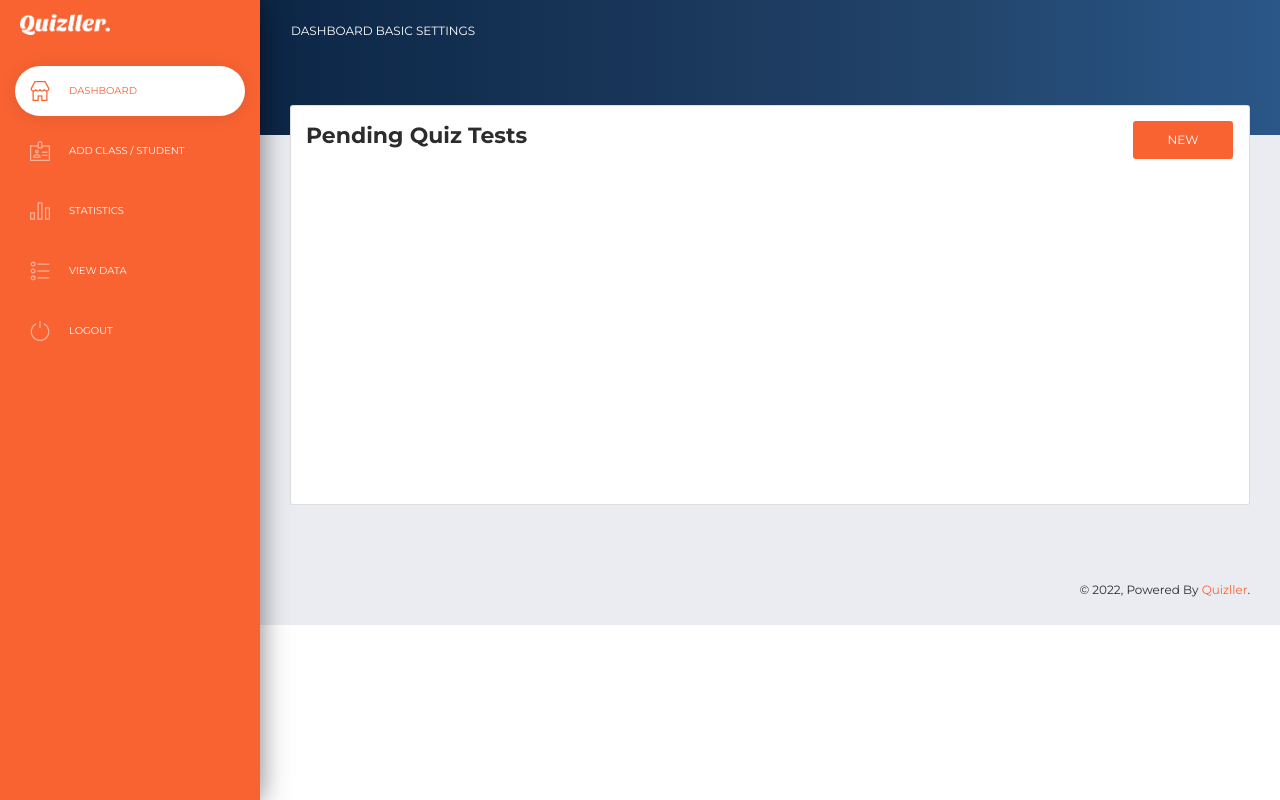
After one commit to GilbertDaniel/quizller, a PHP site: page /files/dashboard.php in a window 1280 px wide. The commit adds this page. Run offline with PHP 8.4, Linux system fonts and the light colour scheme.

Commit message:
Implementing Admin Dashboard

```diff
--- /dev/null
+++ b/admin/files/dashboard.php
@@ -0,0 +1,98 @@
+<?php
+// session_start();
+// if(!isset($_SESSION["user_id"]))
+//   header("Location:../index.php");
+?>
+<!DOCTYPE html>
+<html lang="en">
+<head>
+  <meta charset="utf-8" />
+  <link rel="apple-touch-icon" sizes="76x76" href="../assets/img/apple-icon.png">
+  <link rel="icon" type="image/png" href="../assets/img/favicon.png">
+  <meta http-equiv="X-UA-Compatible" content="IE=edge,chrome=1" />
+  <meta name="robots" content="noindex">
+  <meta http-equiv="pragma" content="no-cache" />
+  <meta http-equiv="expires" content="-1" />
+  <title>
+    <?=ucfirst(basename($_SERVER['PHP_SELF'], ".php"));?>
+  </title>
+  <meta content='width=device-width, initial-scale=1.0, maximum-scale=1.0, user-scalable=0, shrink-to-fit=no' name='viewport' />
+  <!--     Fonts and icons     -->
+  <link href="https://fonts.googleapis.com/css?family=Montserrat:400,700,200" rel="stylesheet" />
+  <!-- <link href="https://use.fontawesome.com/releases/v5.0.6/css/all.css" rel="stylesheet"> -->
+  <link rel="stylesheet" href="https://cdnjs.cloudflare.com/ajax/libs/font-awesome/4.7.0/css/font-awesome.min.css">
+  <!-- CSS Files -->
+  <link href="../assets/css/bootstrap.min.css" rel="stylesheet" />
+  <link href="../assets/css/now-ui-dashboard.css?v=1.1.0" rel="stylesheet" />
+  <!-- <link type="text/css" rel="stylesheet" href="http://jqueryte.com/css/jquery-te.css" charset="utf-8"> -->
+  <link href="../assets/css/main.css" rel="stylesheet" />
+</head>
+
+<body class="">
+  <div class="wrapper ">
+    <!-- sidebar -->
+    <?php
+      include "sidebar.php";
+    ?>
+    <div class="main-panel">
+      <!-- Navbar -->
+      <nav class="navbar navbar-expand-lg navbar-transparent  navbar-absolute bg-primary fixed-top">
+        <div class="container-fluid">
+          <div class="navbar-wrapper">
+            <div class="navbar-toggle">
+              <button type="button" class="navbar-toggler">
+                <span class="navbar-toggler-bar bar1"></span>
+                <span class="navbar-toggler-bar bar2"></span>
+                <span class="navbar-toggler-bar bar3"></span>
+              </button>
+            </div>
+            <a class="navbar-brand" href="#pablo">Dashboard Basic Settings</a>
+          </div>
+          <button class="navbar-toggler" type="button" data-toggle="collapse" data-target="#navigation" aria-controls="navigation-index" aria-expanded="false" aria-label="Toggle navigation">
+            <span class="navbar-toggler-bar navbar-kebab"></span>
+            <span class="navbar-toggler-bar navbar-kebab"></span>
+            <span class="navbar-toggler-bar navbar-kebab"></span>
+          </button>
+        </div>
+      </nav>
+      <!-- End Navbar -->
+      <div class="panel-header panel-header-sm">
+      </div>
+      <div class="content" style="min-height: auto;">
+        <div class="row">
+          <div class="col-md-12">
+            <div class="card" style="min-height:400px;">
+              <div class="card-header">
+                <div class="row">
+                  <div class="col-md-8">
+                    <h5 class="title">Pending Quiz Tests</h5>
+                  </div>
+                  <div class="col-md-4">
+                    <button class="btn btn-primary btn-block btn-round" style="margin-top:0px;width:100px !important;float:right !important;">NEW</button>
+                  </div>
+                </div>
+              </div>
+              <div class="card-body">
+
+              </div>
+            </div>
+          </div>
+        </div>
+      </div>
+      <!-- footer -->
+      <?php
+        include "footer.php";
+      ?>
+    </div>
+  </div>
+  <!--   Core JS Files   -->
+  <script src="../assets/js/core/jquery.min.js"></script>
+  <script src="../assets/js/core/bootstrap.min.js"></script>
+  <script src="../assets/js/plugins/perfect-scrollbar.jquery.min.js"></script>
+  <!--  Notifications Plugin    -->
+  <script src="../assets/js/plugins/bootstrap-notify.js"></script>
+  <!-- Control Center for Now Ui Dashboard: parallax effects, scripts for the example pages etc -->
+  <script src="../assets/js/now-ui-dashboard.min.js?v=1.1.0" type="text/javascript"></script>
+  <!-- <script src="http://jqueryte.com/js/jquery-te-1.4.0.min.js"></script> -->
+</body>
+</html>
--- /dev/null
+++ b/admin/files/sidebar.php
@@ -0,0 +1,45 @@
+<?php
+/*getting active page name*/
+$activePage = basename($_SERVER['PHP_SELF'], ".php");
+?>
+<div class="sidebar" data-color="orange">
+    <div class="logo" style="padding:unset;">
+      <a href="dashboard.php" class="simple-text logo-mini" style="width:100px;padding-left:10px;">
+          <img src="../assets/img/logo.png"/>
+        </a>
+    </div>
+    <div class="sidebar-wrapper">
+      <ul class="nav">
+        <li class="<?=($activePage=='dashboard' || $activePage=='new_test' || $activePage=='test_details' || $activePage=='add_question' || $activePage=='student_test_credentials')? 'active': ''; ?>">
+          <a href="#">
+            <i class="now-ui-icons shopping_shop"></i>
+            <p>Dashboard</p>
+          </a>
+        </li>
+        <li class="<?=($activePage=='add_data')? 'active': ''; ?>">
+          <a href="#">
+            <i class="now-ui-icons business_badge"></i>
+            <p>Add Class / Student</p>
+          </a>
+        </li>
+        <li class="<?=($activePage=='statistics' || $activePage=='test_stats' || $activePage=='test_question_stats')? 'active': ''; ?>">
+          <a href="#">
+            <i class="now-ui-icons business_chart-bar-32"></i>
+            <p>Statistics</p>
+          </a>
+        </li>
+        <li class="<?=($activePage=='view_data')? 'active': ''; ?>">
+          <a href="#">
+            <i class="now-ui-icons design_bullet-list-67"></i>
+            <p>View Data</p>
+          </a>
+        </li>
+        <li class="<?=($activePage=='logout')? 'active': ''; ?>">
+          <a href="#">
+            <i class="now-ui-icons media-1_button-power"></i>
+            <p>Logout</p>
+          </a>
+        </li>
+      </ul>
+    </div>
+  </div>
--- a/admin/index.php
+++ b/admin/index.php
@@ -38,7 +38,7 @@
                 <center><h5 class="title">Login</h5></center>
               </div>
               <div class="card-body">
-                <form id="login_form">
+                <form id="login_form" action="./files/dashboard.php" method="post">
                   <div class="row">
                     <div class="col-md-12">
                       <div class="form-group">
```
